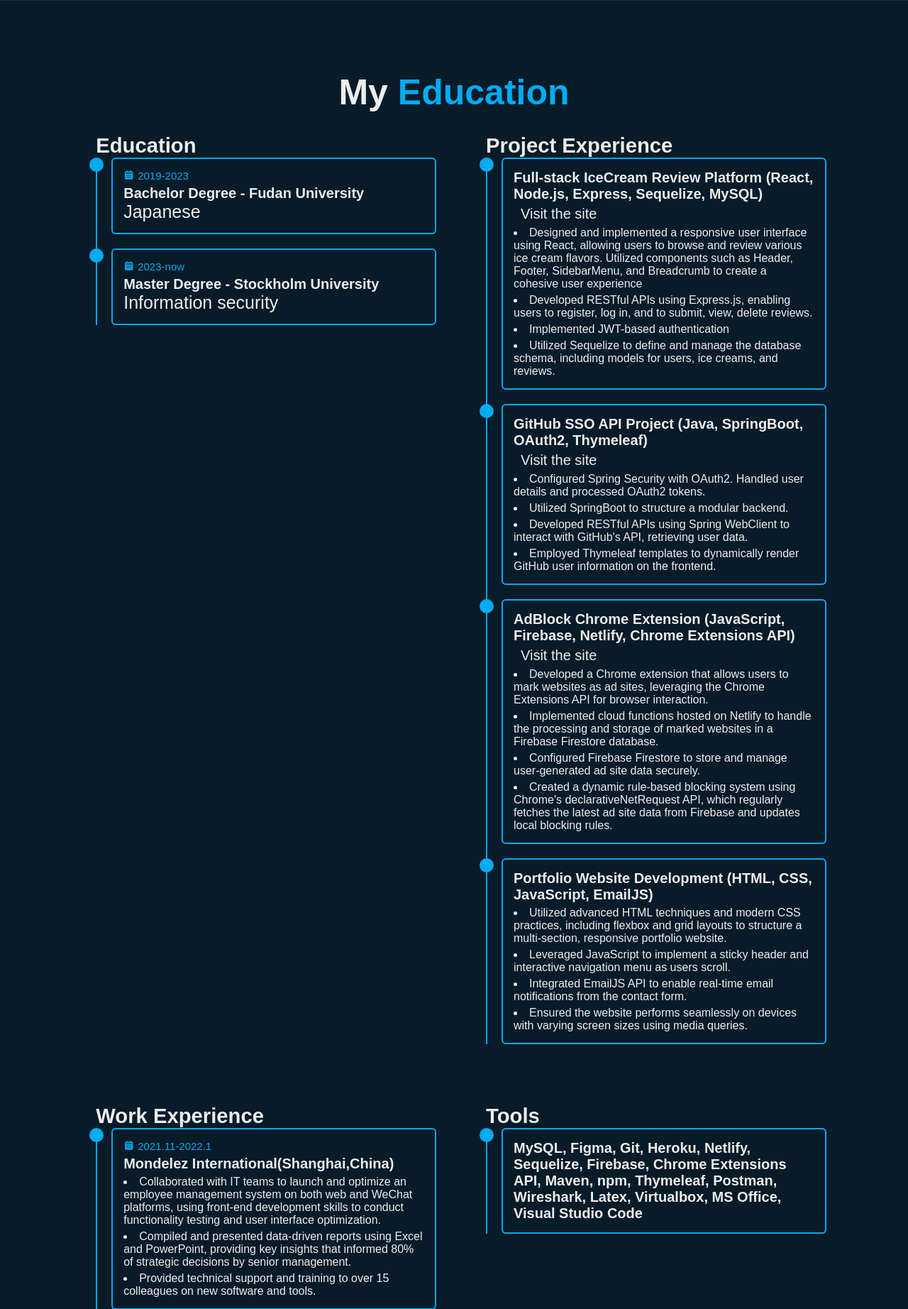
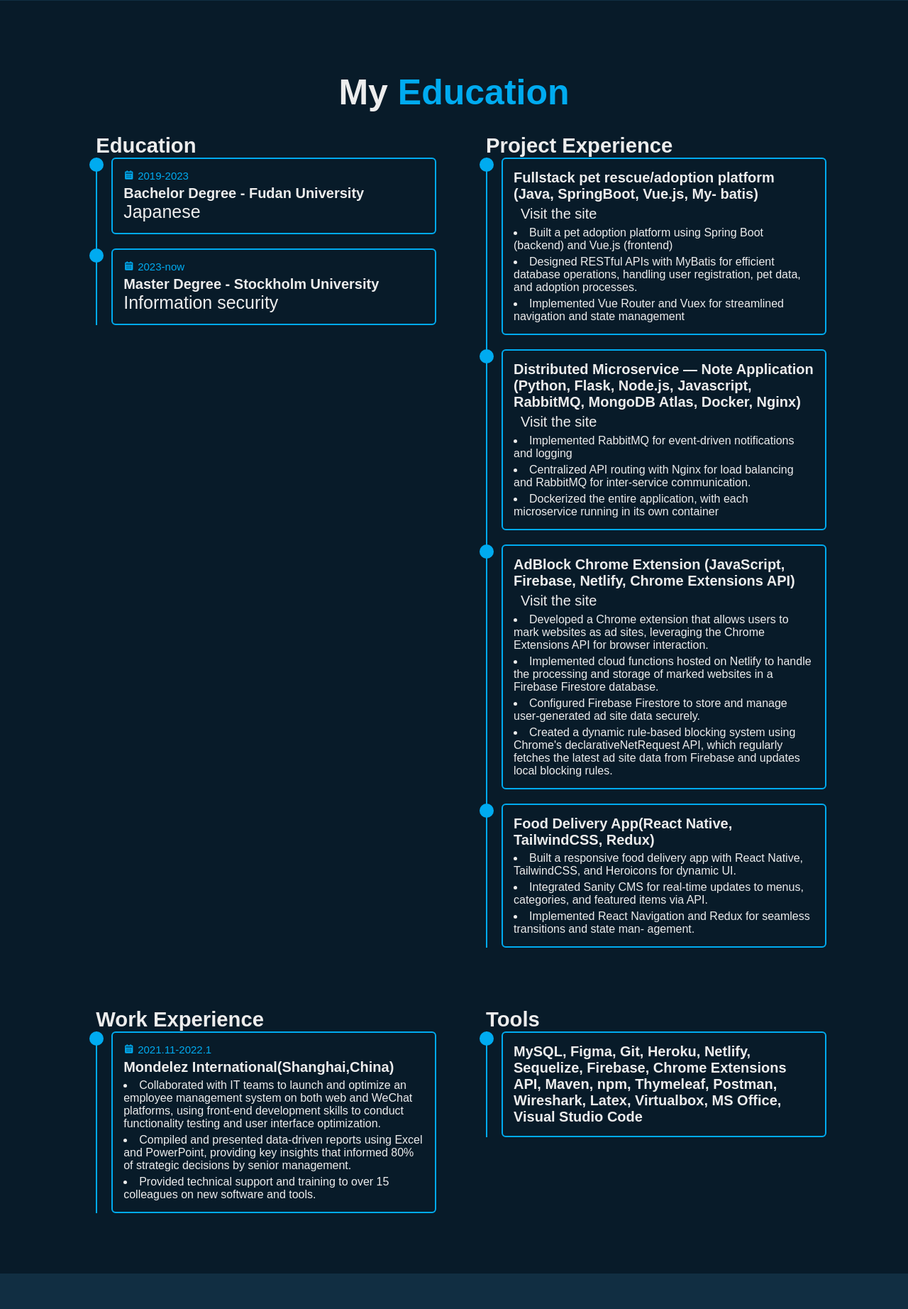
Before and after one commit to eta111222/portfolio, a PHP site: page /index.html in a window 1280 px wide. Shown: the part 1828-3672 px from the top of the page at 71% size. Run offline with PHP 8.4, Linux system fonts and the light colour scheme; some web fonts are replaced.

Commit message:
update project experinces

```diff
--- a/css/style.css
+++ b/css/style.css
@@ -506,11 +506,11 @@
 }
 
 .skills-column:nth-child(1) .skills-content .progress:nth-child(2) .bar span{
-    width:80%;
+    width:90%;
 }
 
 .skills-column:nth-child(1) .skills-content .progress:nth-child(3) .bar span{
-    width:50%;
+    width:85%;
 }
 
 .skills-column:nth-child(1) .skills-content .progress:nth-child(4) .bar span{
@@ -518,7 +518,7 @@
 }
 
 .skills-column:nth-child(1) .skills-content .progress:nth-child(5) .bar span{
-    width:50%;
+    width:70%;
 }
 
 .skills-column:nth-child(2) .skills-content .progress:nth-child(1) .bar span{
--- a/index.html
+++ b/index.html
@@ -102,25 +102,26 @@
                 <div class="education-box">
                     <div class="education-content">
                         <div class="content">
-                            <h3>Full-stack IceCream Review Platform (React, Node.js, Express, Sequelize, MySQL)</h3>
-                            <a href="https://icecream-review-ecced7362b4c.herokuapp.com">Visit the site</a>
+                            <h3>Fullstack pet rescue/adoption platform (Java, SpringBoot, Vue.js, My- batis)</h3>
+                            <a href="https://github.com/eta111222/pets- rescue- adoption- platform">Visit the site</a>
 
-                            <li>Designed and implemented a responsive user interface using React, allowing users to browse and review various ice cream flavors. Utilized components such as Header, Footer, SidebarMenu, and Breadcrumb to create a cohesive user experience</li>
-                            <li>Developed RESTful APIs using Express.js, enabling users to register, log in, and to submit, view, delete reviews. </li>
-                            <li>Implemented JWT-based authentication</li>
-                            <li>Utilized Sequelize to define and manage the database schema, including models for users, ice creams, and reviews. </li>
+                            <li>Built a pet adoption platform using Spring Boot (backend) and Vue.js (frontend)</li>
+                            <li>Designed RESTful APIs with MyBatis for efficient database operations, handling
+                                user registration, pet data, and adoption processes. </li>
+                            <li>Implemented Vue Router and Vuex for streamlined navigation and state management</li>
                         </div>
                     </div>
 
                     <div class="education-content">
                         <div class="content">
-                            <h3>GitHub SSO API Project (Java, SpringBoot, OAuth2, Thymeleaf)</h3>
+                            <h3>Distributed Microservice — Note Application (Python, Flask, Node.js, Javascript, RabbitMQ, MongoDB Atlas, Docker, Nginx)</h3>
                             <a href="https://spotify-sso-api-e167419844af.herokuapp.com">Visit the site</a>
 
-                            <li>Configured Spring Security with OAuth2. Handled user details and processed OAuth2 tokens.</li>
-                            <li>Utilized SpringBoot to structure a modular backend.</li>
-                            <li>Developed RESTful APIs using Spring WebClient to interact with GitHub's API,  retrieving user data. </li>
-                            <li>Employed Thymeleaf templates  to dynamically render GitHub user information on the frontend.</li>
+                            <li> Implemented RabbitMQ for event-driven notifications and logging</li>
+                            <li>Centralized API routing with Nginx for load balancing and RabbitMQ for inter-service
+                                communication.</li>
+                            <li>Dockerized the entire application, with each microservice running in its own container</li>
+
                         </div>
                     </div>
 
@@ -138,12 +139,13 @@
 
                     <div class="education-content">
                         <div class="content">
-                            <h3>Portfolio Website Development (HTML, CSS, JavaScript, EmailJS)<a href="https://yitianshen-portfolio-321fbc3541e2.herokuapp.com" ></a></h3>
+                            <h3>Food Delivery App(React Native, TailwindCSS, Redux)
+                                <a href="https://github.com/eta111222/food- delivery- app/blob/main/README.md" ></a>
+                            </h3>
 
-                            <li>Utilized advanced HTML techniques and modern CSS practices, including flexbox and grid layouts to structure a multi-section, responsive portfolio website.</li>
-                            <li>Leveraged JavaScript to implement a sticky header and interactive navigation menu as users scroll. </li>
-                            <li>Integrated EmailJS API to enable real-time email notifications from the contact form.</li>
-                            <li>Ensured the website performs seamlessly on devices with varying screen sizes using media queries.</li>
+                            <li>Built a responsive food delivery app with React Native, TailwindCSS, and Heroicons for dynamic UI.</li>
+                            <li>Integrated Sanity CMS for real-time updates to menus, categories, and featured items via API. </li>
+                            <li>Implemented React Navigation and Redux for seamless transitions and state man- agement.</li>
                         </div>
                     </div>
 
@@ -196,12 +198,12 @@
                         </div>
 
                         <div class="progress">
-                            <h3>CSS<span>80%</span></h3>
+                            <h3>CSS<span>90%</span></h3>
                             <div class="bar"><span></span></div>
                         </div>
 
                         <div class="progress">
-                            <h3>Java<span>50%</span></h3>
+                            <h3>Java<span>85%</span></h3>
                             <div class="bar"><span></span></div>
                         </div>
 
@@ -211,7 +213,7 @@
                         </div>
 
                         <div class="progress">
-                            <h3>Python<span>50%</span></h3>
+                            <h3>Python<span>70%</span></h3>
                             <div class="bar"><span></span></div>
                         </div>
                     </div>
```
